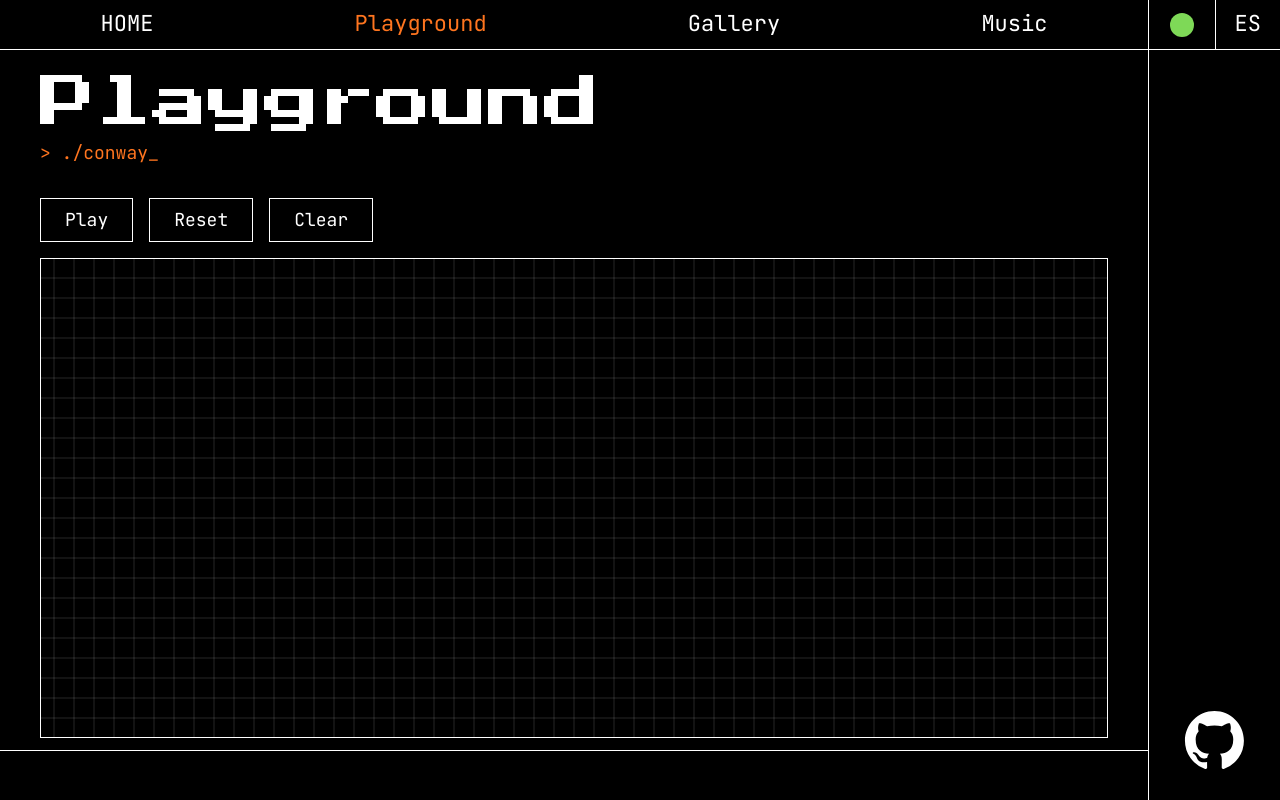
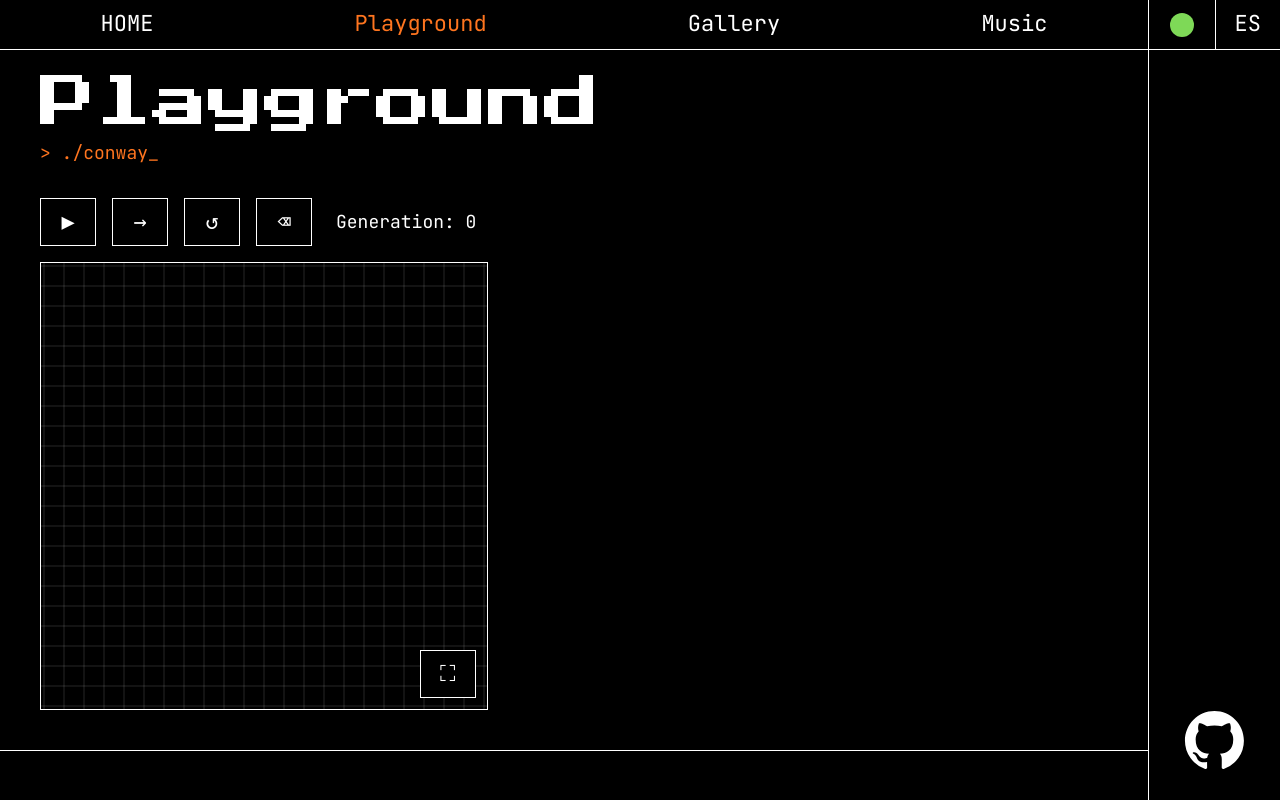
Before and after one commit to LaraEnGithub/laraengithub.github.io, a React (Vite) app in the folder react-app/: page /playground/conway in a window 1280 px wide. Built offline with nearby package versions, Linux system fonts and the light colour scheme.

Commit message:
Buttons redesign and generation step counter for Conway

```diff
--- a/react-app/src/App.css
+++ b/react-app/src/App.css
@@ -443,20 +443,35 @@
 .life-controls {
   display: flex;
   flex-wrap: wrap;
+  align-items: center;
   gap: 16px;
 }
 
-.life-controls button {
+.life-controls button,
+.life-expand {
   border: 1px solid var(--border);
-  background: none;
+  background: var(--bg);
   color: var(--text);
   font: inherit;
-  padding: 8px 24px;
+  font-size: 22px;
+  line-height: 1;
+  width: 56px;
+  height: 48px;
   cursor: pointer;
 }
 
-.life-controls button:hover {
+.life-controls button:hover:not(:disabled),
+.life-expand:hover {
   color: var(--orange);
+}
+
+.life-controls button:disabled {
+  opacity: 0.4;
+  cursor: default;
+}
+
+.life-generation {
+  margin-left: 8px;
 }
 
 .life-controls button.is-running {
@@ -464,13 +479,59 @@
   color: var(--bg);
 }
 
+.life-board {
+  flex: 1;
+  min-height: 320px;
+  container-type: size;
+
+  @media (max-width: 1024px) {
+    flex: none;
+    container-type: normal;
+  }
+}
+
+.life-frame {
+  position: relative;
+  width: min(100cqw, 100cqh);
+  aspect-ratio: 1;
+
+  @media (max-width: 1024px) {
+    width: 100%;
+  }
+}
+
 .life-canvas {
   display: block;
-  flex: 1;
   width: 100%;
-  min-height: 60svh;
+  height: 100%;
   border: 1px solid var(--border);
   cursor: crosshair;
+}
+
+.life-expand {
+  position: absolute;
+  right: 12px;
+  bottom: 12px;
+}
+
+.life.is-expanded {
+  position: fixed;
+  inset: 0;
+  z-index: 2000;
+  padding: 20px;
+  background: var(--bg);
+}
+
+.life.is-expanded .life-board {
+  flex: 1;
+  min-height: 0;
+  container-type: size;
+  display: grid;
+  place-items: center;
+}
+
+.life.is-expanded .life-frame {
+  width: min(100cqw, 100cqh);
 }
 
 @keyframes blink {
--- a/react-app/src/components/GameOfLife.tsx
+++ b/react-app/src/components/GameOfLife.tsx
@@ -40,10 +40,13 @@ const step = (board: Board) => {
 
 export const GameOfLife = () => {
   const { t } = useLang()
+  const containerRef = useRef<HTMLDivElement>(null)
   const canvasRef = useRef<HTMLCanvasElement>(null)
   const redrawRef = useRef(() => {})
   const [board] = useState(createBoard)
   const [running, setRunning] = useState(false)
+  const [expanded, setExpanded] = useState(false)
+  const [generation, setGeneration] = useState(0)
 
   useEffect(() => {
     const canvas = canvasRef.current
@@ -166,21 +169,41 @@ export const GameOfLife = () => {
     if (!running) return
     const id = setInterval(() => {
       step(board)
+      setGeneration((g) => g + 1)
       redrawRef.current()
     }, STEP_MS)
     return () => clearInterval(id)
   }, [running, board])
 
+  useEffect(() => {
+    const onFullscreenChange = () => {
+      if (!document.fullscreenElement) setExpanded(false)
+    }
+    document.addEventListener('fullscreenchange', onFullscreenChange)
+    return () => document.removeEventListener('fullscreenchange', onFullscreenChange)
+  }, [])
+
+  const saveInitial = () => {
+    if (board.started) return
+    board.initial.set(board.cells)
+    board.started = true
+  }
+
   const togglePlay = () => {
-    if (!running && !board.started) {
-      board.initial.set(board.cells)
-      board.started = true
-    }
+    if (!running) saveInitial()
     setRunning(!running)
+  }
+
+  const stepOnce = () => {
+    saveInitial()
+    step(board)
+    setGeneration((g) => g + 1)
+    redrawRef.current()
   }
 
   const reset = () => {
     setRunning(false)
+    setGeneration(0)
     if (board.started) board.cells.set(board.initial)
     board.started = false
     redrawRef.current()
@@ -188,26 +211,61 @@ export const GameOfLife = () => {
 
   const clear = () => {
     setRunning(false)
+    setGeneration(0)
     board.cells.fill(0)
     board.initial.fill(0)
     board.started = false
     redrawRef.current()
   }
 
+  const toggleExpanded = () => {
+    if (expanded) {
+      if (document.fullscreenElement) document.exitFullscreen()
+    } else {
+      containerRef.current?.requestFullscreen?.().catch(() => {})
+    }
+    setExpanded(!expanded)
+  }
+
   return (
-    <div className="life">
+    <div ref={containerRef} className={expanded ? 'life is-expanded' : 'life'}>
       <div className="life-controls">
-        <button type="button" className={running ? 'is-running' : undefined} onClick={togglePlay}>
-          {running ? t('life.pause') : t('life.play')}
+        <button
+          type="button"
+          className={running ? 'is-running' : undefined}
+          onClick={togglePlay}
+          aria-label={running ? t('life.pause') : t('life.play')}
+          title={running ? t('life.pause') : t('life.play')}
+        >
+          {running ? '❚❚' : '▶︎'}
         </button>
-        <button type="button" onClick={reset}>
-          {t('life.reset')}
+        <button type="button" onClick={stepOnce} disabled={running} aria-label={t('life.step')} title={t('life.step')}>
+          →
         </button>
-        <button type="button" onClick={clear}>
-          {t('life.clear')}
+        <button type="button" onClick={reset} aria-label={t('life.reset')} title={t('life.reset')}>
+          ↺
         </button>
+        <button type="button" onClick={clear} aria-label={t('life.clear')} title={t('life.clear')}>
+          ⌫
+        </button>
+        <span className="life-generation">
+          {t('life.generation')}: {generation}
+        </span>
       </div>
-      <canvas ref={canvasRef} className="life-canvas" aria-label={t('graph.conway')} />
+      <div className="life-board">
+        <div className="life-frame">
+          <canvas ref={canvasRef} className="life-canvas" aria-label={t('graph.conway')} />
+          <button
+            type="button"
+            className="life-expand"
+            onClick={toggleExpanded}
+            aria-label={expanded ? t('life.collapse') : t('life.expand')}
+            title={expanded ? t('life.collapse') : t('life.expand')}
+          >
+            {expanded ? '✕' : '⛶'}
+          </button>
+        </div>
+      </div>
     </div>
   )
 }
--- a/react-app/src/i18n/translations.ts
+++ b/react-app/src/i18n/translations.ts
@@ -19,6 +19,10 @@ export const es = {
   'life.pause': 'Pausa',
   'life.reset': 'Reiniciar',
   'life.clear': 'Borrar',
+  'life.expand': 'Pantalla completa',
+  'life.collapse': 'Salir',
+  'life.step': 'Siguiente generación',
+  'life.generation': 'Generación',
 }
 
 export const en: typeof es = {
@@ -42,6 +46,10 @@ export const en: typeof es = {
   'life.pause': 'Pause',
   'life.reset': 'Reset',
   'life.clear': 'Clear',
+  'life.expand': 'Fullscreen',
+  'life.collapse': 'Exit',
+  'life.step': 'Next generation',
+  'life.generation': 'Generation',
 }
 
 export type TranslationKey = keyof typeof es
```
